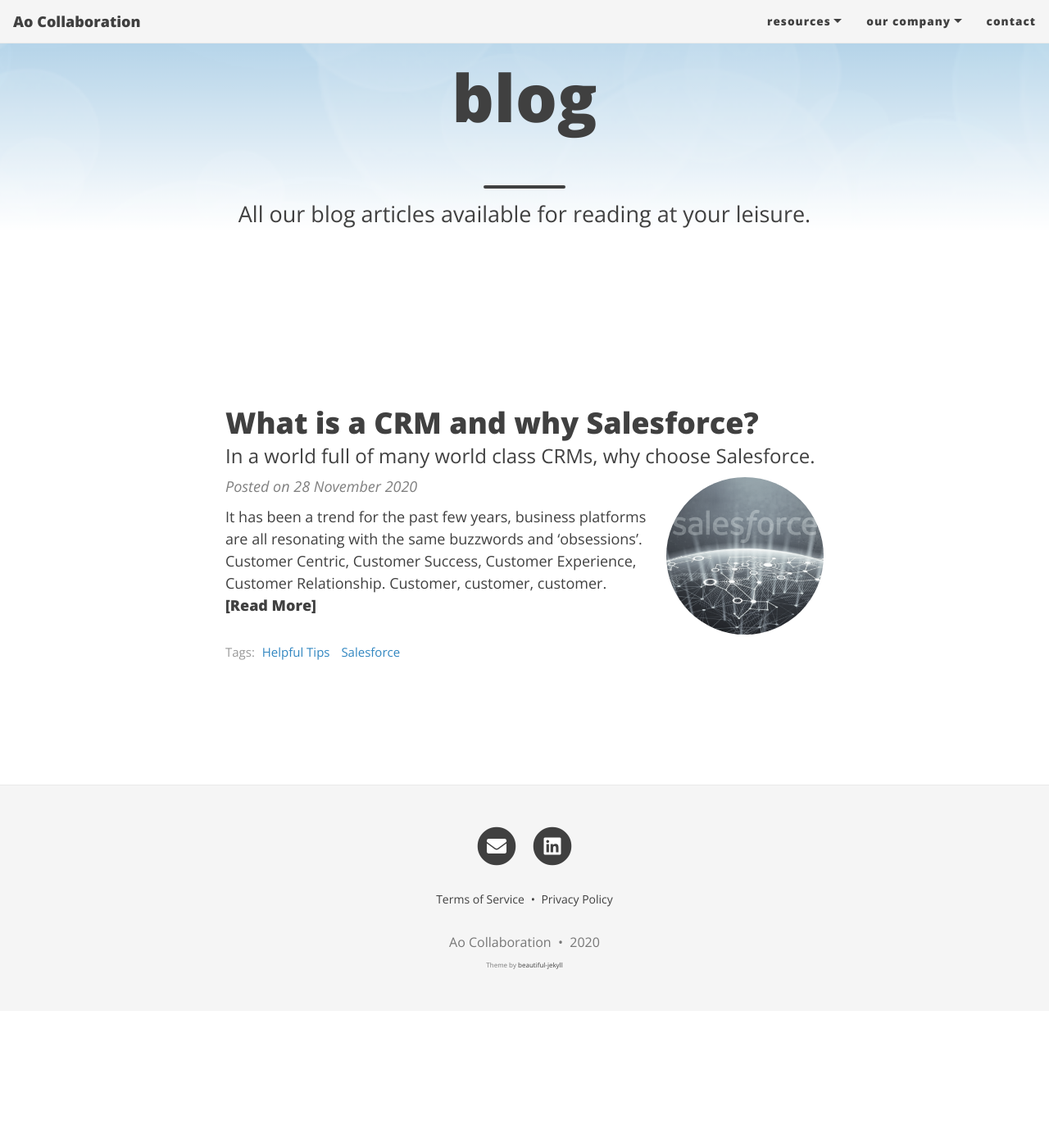
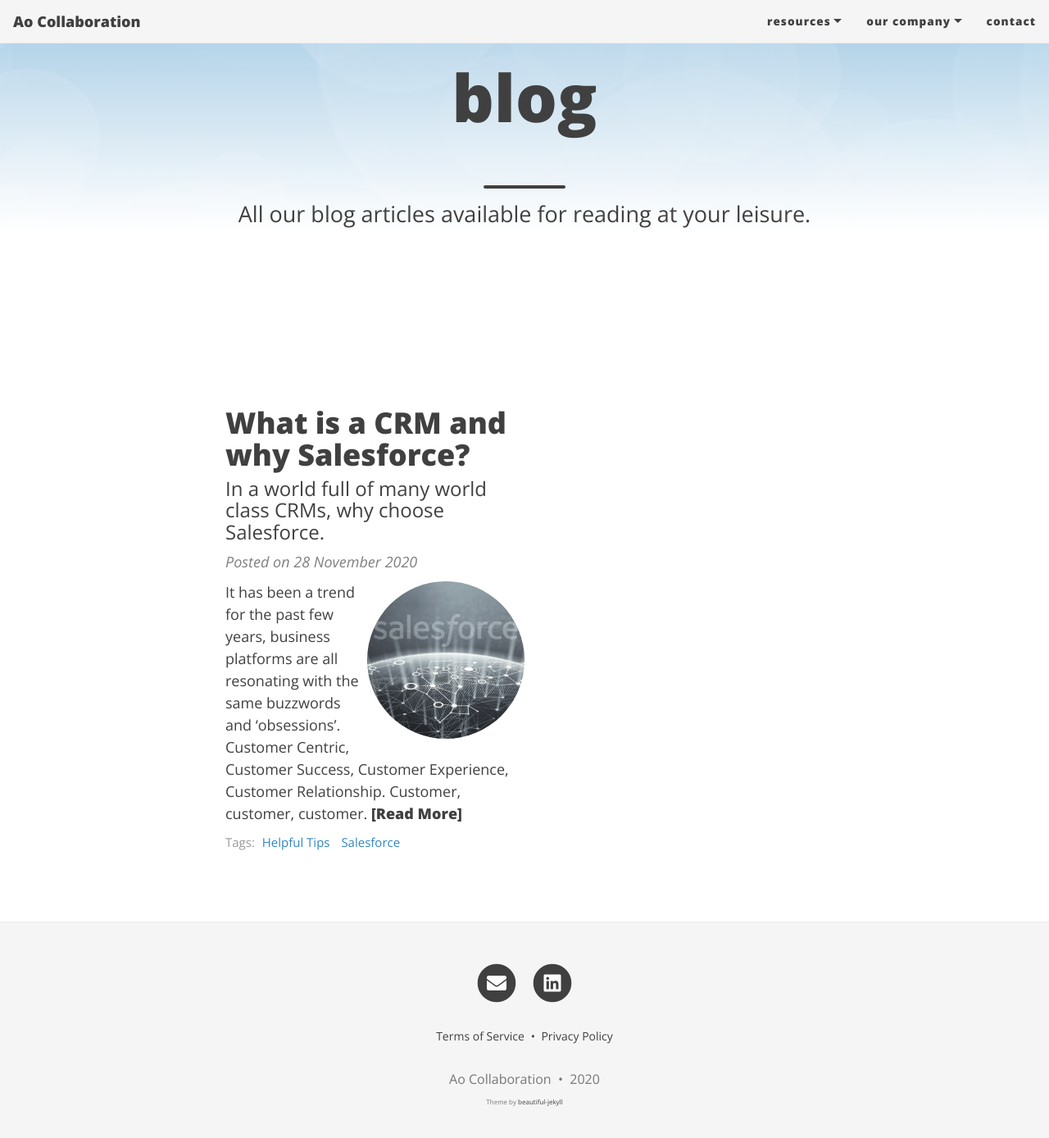
Before and after one commit to Ao-Collaboration/Ao-Collaboration.github.io, a Jekyll site: the page built from posts.html, in a window 1280 px wide and 1400 px high, scrolled down 167 px. Shown: the top 1388 px of the window at 82% size. Built offline with Jekyll 4.4.1, drawn with Linux system fonts in a browser that asks for light colours; nearby versions of some CDN libraries; before the commit the page ends 1334 px from its top, so only the background shows below that.

Commit message:
Posts are in two columns #14

```diff
--- a/assets/css/main.css
+++ b/assets/css/main.css
@@ -44,6 +44,15 @@
 }
 .flex-full {
   flex: 1 0 auto;
+}
+.flex-half {
+  display: flex;
+}
+.flex-half > * {
+  flex: 0 50%;
+}
+.flex-half > *:nth-child(2) {
+  margin-left: 12px;
 }
 p {
   line-height: 1.5;
@@ -506,6 +515,9 @@
   width: 12rem;
   margin-top: -2.1875rem;
   filter: grayscale(90%);
+}
+.flex-half .post-image {
+  margin-top: 0;
 }
 .post-image:hover {
   filter: grayscale(0%);
--- a/posts.html
+++ b/posts.html
@@ -5,6 +5,7 @@
 cover-img: assets/img/main-header.png
 ---
 
+<div class="flex-half">
 {% for post in site.posts %}
   <article class="post-preview">
     <a href="{{ post.url | relative_url }}">
@@ -55,3 +56,4 @@
 
    </article>
 {% endfor %}
+</div>
```
